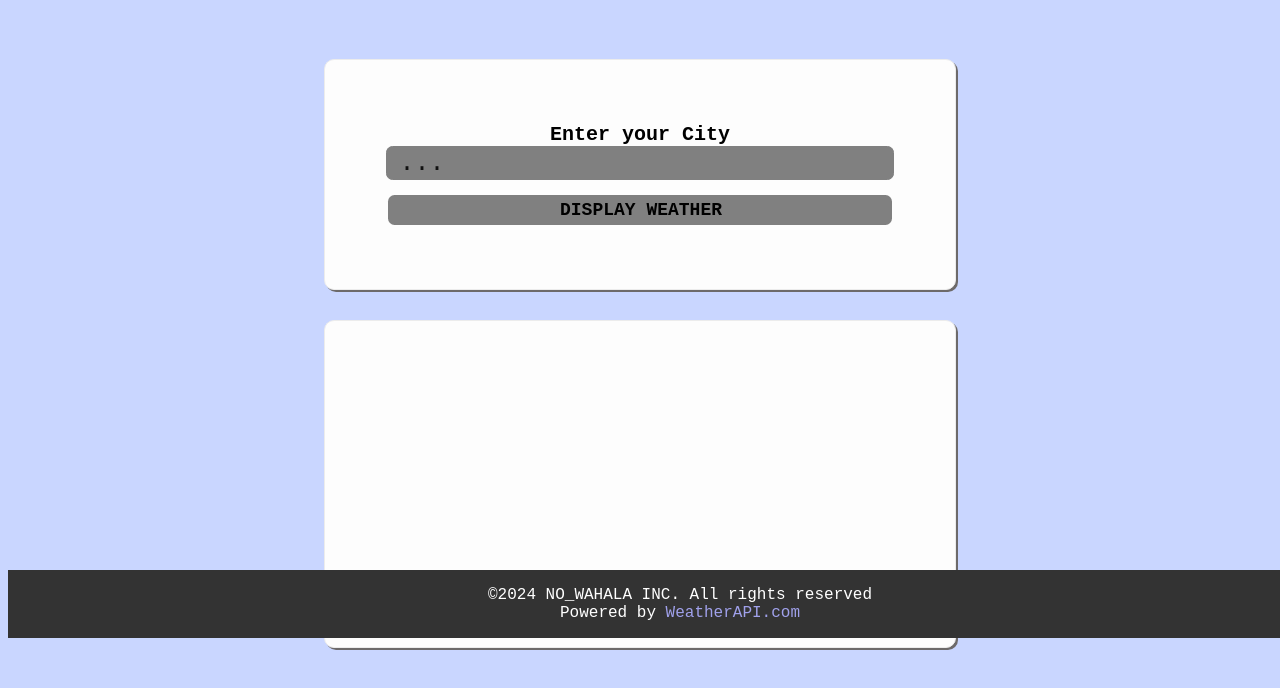
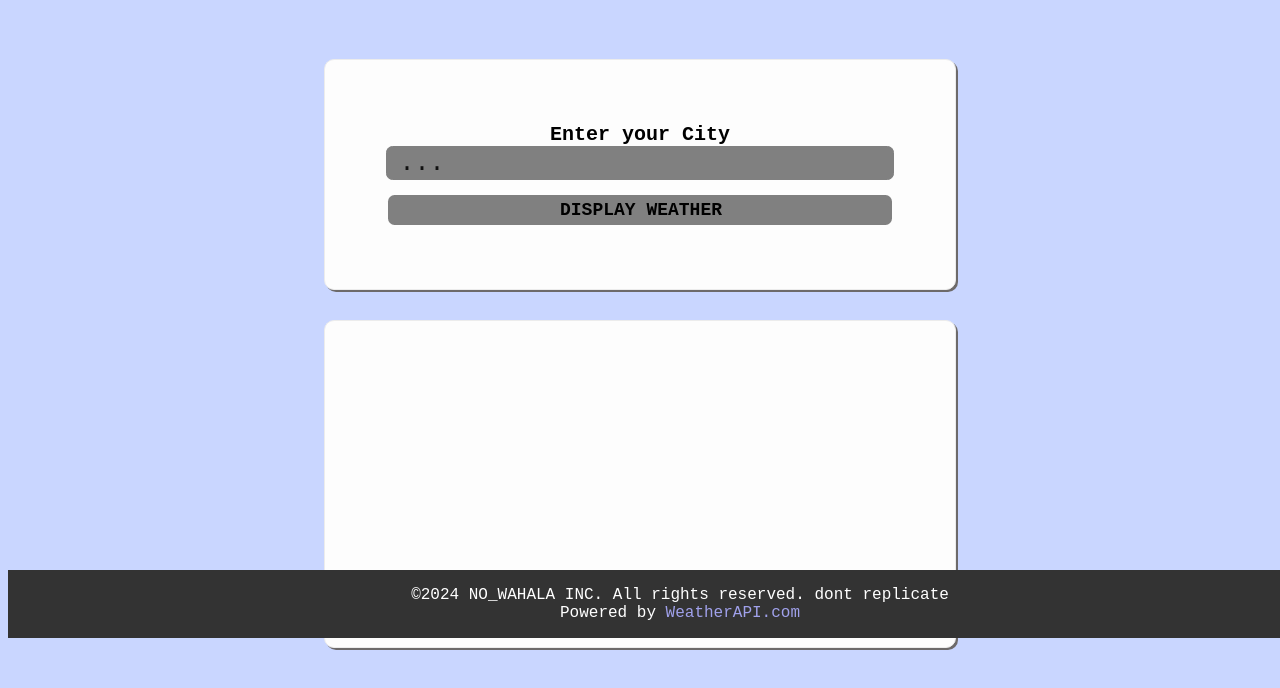
Before and after one commit to SiitaOrison/weather_app, a plain HTML site: page index.html in a window 1280 px wide. Shown: the part 162-850 px from the top of the page. Drawn offline with Linux system fonts and the light colour scheme.

Commit message:
second commit

```diff
--- a/index.html
+++ b/index.html
@@ -28,8 +28,9 @@
 
 
 </b>
+
 <footer>
-    <p>&copy;2024 NO_WAHALA INC. All rights reserved <br>
+    <p>&copy;2024 NO_WAHALA INC. All rights reserved. dont replicate <br>
         Powered by <a href="https://www.openWeatherMap.org/" title="Free Weather API">WeatherAPI.com</a>
     </p>
 </footer>
```
